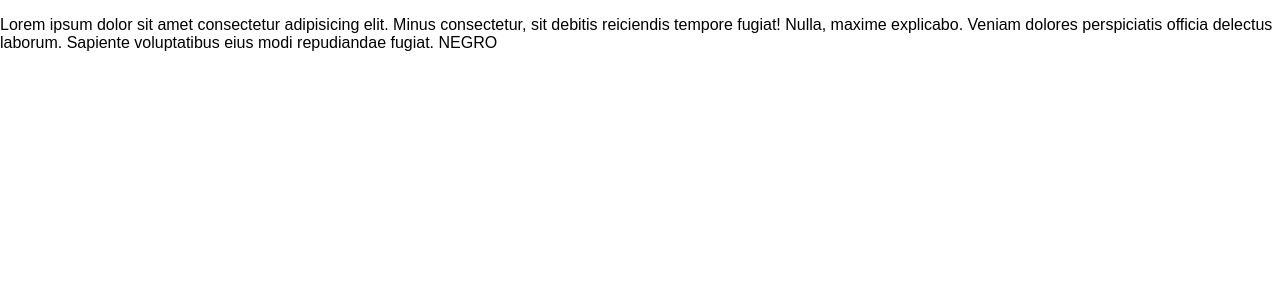
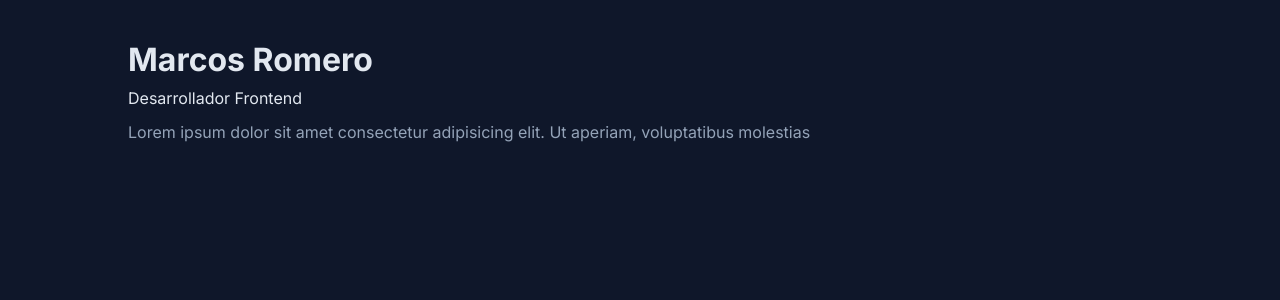
Before and after one commit to M4rckR/my-portfolio, a React (Vite) app: page / in a window 1280 px wide. Shown: the top 300 px of the page. Built offline with nearby package versions, Linux system fonts and the light colour scheme.

Commit message:
Portfolio en construccion - Tiene para rato

```diff
--- a/index.html
+++ b/index.html
@@ -6,7 +6,7 @@
     <meta name="viewport" content="width=device-width, initial-scale=1.0" />
     <title>Marcos Frontend</title>
   </head>
-  <body>
+  <body class="background-black">
     <div id="root"></div>
     <script type="module" src="/src/main.tsx"></script>
   </body>
--- a/package.json
+++ b/package.json
@@ -10,6 +10,7 @@
     "preview": "vite preview"
   },
   "dependencies": {
+    "animate.css": "^4.1.1",
     "portfoliomarkc": "file:",
     "react": "^18.3.1",
     "react-dom": "^18.3.1"
--- a/src/App.tsx
+++ b/src/App.tsx
@@ -1,7 +1,11 @@
+import { NavPort } from "./components/header/NavPort"
+
+
 export const App = () => {
+
   return (
-    <div>
-      <p>Lorem ipsum dolor sit amet consectetur adipisicing elit. Minus consectetur, sit debitis reiciendis tempore fugiat! Nulla, maxime explicabo. Veniam dolores perspiciatis officia delectus laborum. Sapiente voluptatibus eius modi repudiandae fugiat. <span>NEGRO</span> </p>
-    </div>
+    <>
+      <NavPort />
+    </>
   )
 }
--- a/src/assets/scss/app.scss
+++ b/src/assets/scss/app.scss
@@ -1 +1,3 @@
 @use 'base';
+@use 'general';
+@use 'header';
--- a/src/assets/scss/base/_mixins.scss
+++ b/src/assets/scss/base/_mixins.scss
@@ -1,4 +1,5 @@
 @use 'variables' as v;
+
 
 @mixin telefono{
     @media (min-width: v.$telefono) {
--- a/src/assets/scss/base/_variables.scss
+++ b/src/assets/scss/base/_variables.scss
@@ -1,5 +1,8 @@
+
+@import url('https://fonts.googleapis.com/css2?family=Inter:ital,opsz,wght@0,14..32,100..900;1,14..32,100..900&display=swap');
+
 // Fuente principales
-$fuente_principal: 'Montserrat', sans-serif;
+$fuente_principal: 'Inter', sans-serif;
 $fuente_heading  : 'Playfair Display', serif;
 
 // Tamaño de Media Queries
@@ -8,6 +11,10 @@ $tablet: 768px;
 $desktop: 1024px;
 
 // Colores
+$background-color: rgb(15 23 42 /1);
 $color_principal :#F2994A;
+$color_secundario: #2F80ED;
 $gray: #BDBDBD;
 $gray__claro : #333;
+$text__title : #E2E8F0;
+$text__body : #94A3b8;
--- /dev/null
+++ b/src/assets/scss/general/_background.scss
@@ -0,0 +1,5 @@
+@use '../base/variables' as v;
+
+body {
+    background-color: v.$background-color;
+}
--- /dev/null
+++ b/src/assets/scss/general/_index.scss
@@ -0,0 +1 @@
+@forward 'background'
--- /dev/null
+++ b/src/assets/scss/header/_index.scss
@@ -0,0 +1 @@
+@forward 'nav';
--- /dev/null
+++ b/src/assets/scss/header/_nav.scss
@@ -0,0 +1,20 @@
+@use '../base/variables' as v;
+
+.portNav {
+    padding: 4.2rem 0;
+    color: v.$text__title;
+    &__name {
+        font-weight: 700;
+        font-family: v.$fuente_principal;
+        font-size: 3.2rem;
+        margin: 0;
+    }
+
+    &__role {
+        margin: 1rem 0;
+    }
+
+    &__textBody {
+        color: v.$text__body;
+    }
+}
--- /dev/null
+++ b/src/components/header/NavPort.tsx
@@ -0,0 +1,16 @@
+export const NavPort = () => {
+  return (
+    <section className="portNav contenedor">
+        <p className="portNav__name">
+            Marcos Romero
+        </p>
+        <p className="portNav__role">
+            Desarrollador Frontend
+        </p>
+
+        <p className="portNav__textBody">
+            Lorem ipsum dolor sit amet consectetur adipisicing elit. Ut aperiam, voluptatibus molestias
+        </p>
+    </section>
+  )
+}
```
Also changed, not shown: src/index.css (deleted), 1 other file (tests, documents, lock files or other folders).
